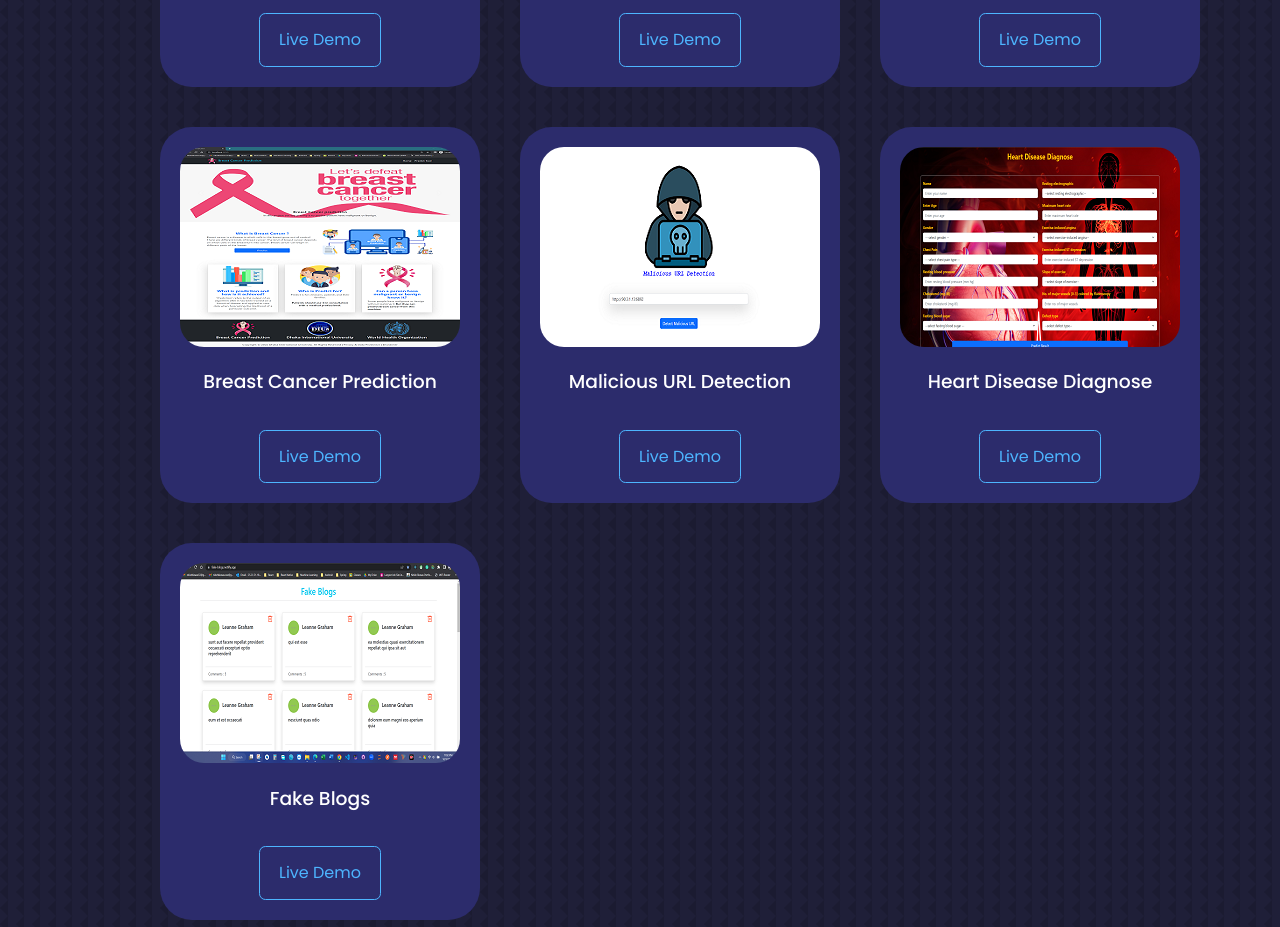
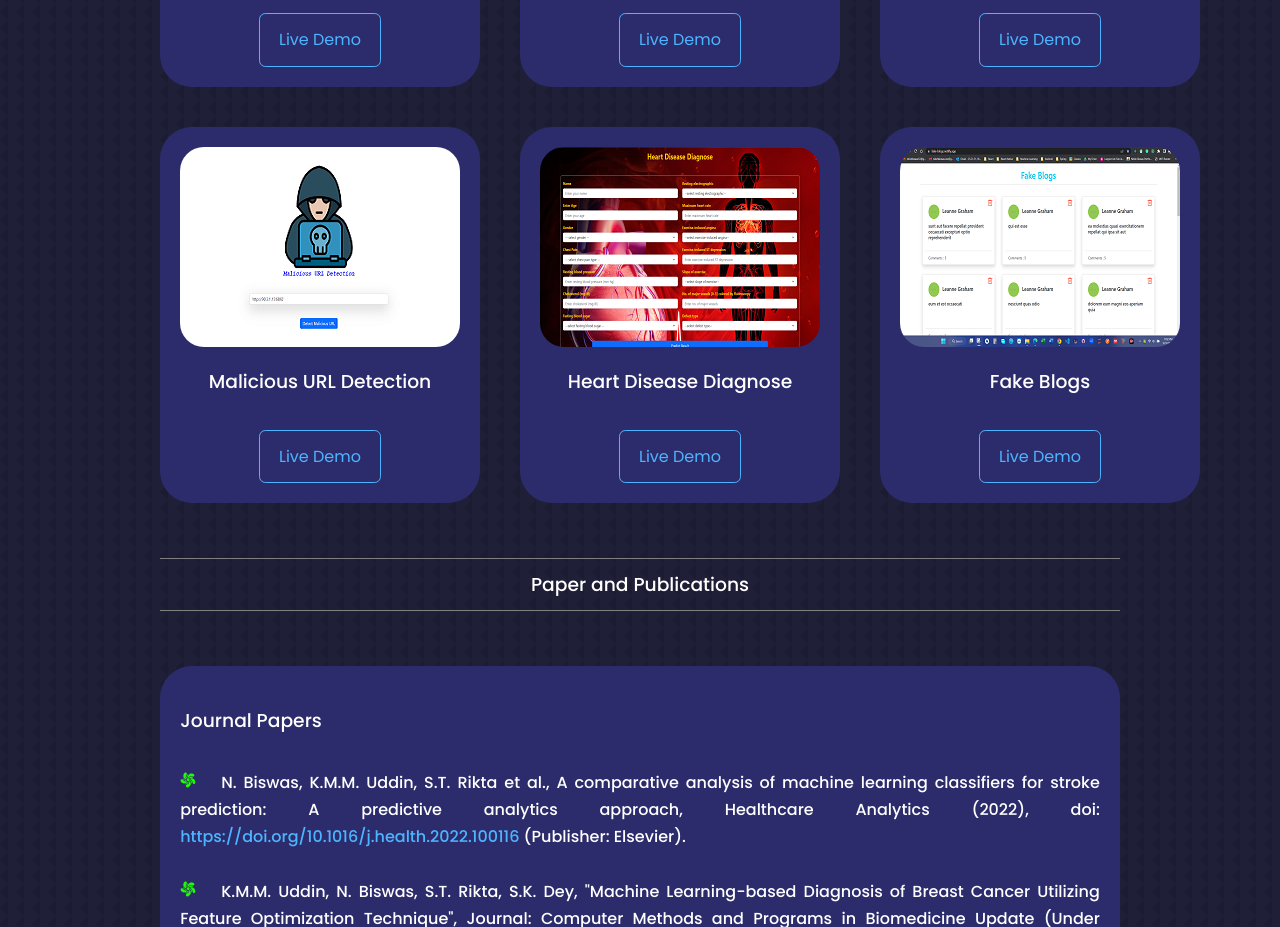
Before and after one commit to NitishBiswas/portfolio, a React (Create React App) app: page / in a window 1280 px wide. Shown: the part 5820-6747 px from the top of the page. Built offline with nearby package versions, Linux system fonts and the light colour scheme.

Commit message:
modified portfolio

```diff
--- a/src/components/portfolio/Portfolio.jsx
+++ b/src/components/portfolio/Portfolio.jsx
@@ -3,7 +3,6 @@ import './portfolio.css'
 
 import { GiTwirlyFlower } from 'react-icons/gi'
 
-import BREAST_IMG from '../../assets/breast_cancer.png'
 import BREAST_CANCER_MOBILE from '../../assets/breast_mobile.png'
 import PASSWORD from '../../assets/password.png'
 import STROKE_MOBILE from '../../assets/stroke_mobile.png'
@@ -155,7 +154,7 @@ const Portfolio = () => {
             <img src={STROKE_WEB} alt="Stroke Web" />
           </div>
           <h3>Stroke Prediction</h3>
-          <a className='btn' href="https://stroke-prediction-web.herokuapp.com/" target='_blank' rel="noreferrer">Live Demo</a>
+          <a className='btn' href="https://stroke-prediction.netlify.app/" target='_blank' rel="noreferrer">Live Demo</a>
         </article>
 
         <article className="portfolio_item">
@@ -180,14 +179,6 @@ const Portfolio = () => {
           </div>
           <h3>Portfolio</h3>
           <a className='btn' href="https://nitishbiswas.github.io/portfolio/" target='_blank' rel="noreferrer">Live Demo</a>
-        </article>
-
-        <article className="portfolio_item">
-          <div className="portfolio_item-image">
-            <img src={BREAST_IMG} alt="Stroke Web" />
-          </div>
-          <h3>Breast Cancer Prediction</h3>
-          <a className='btn' href="https://predict-breast-cancer-type.herokuapp.com/" target='_blank' rel="noreferrer">Live Demo</a>
         </article>
 
         <article className="portfolio_item">
```
